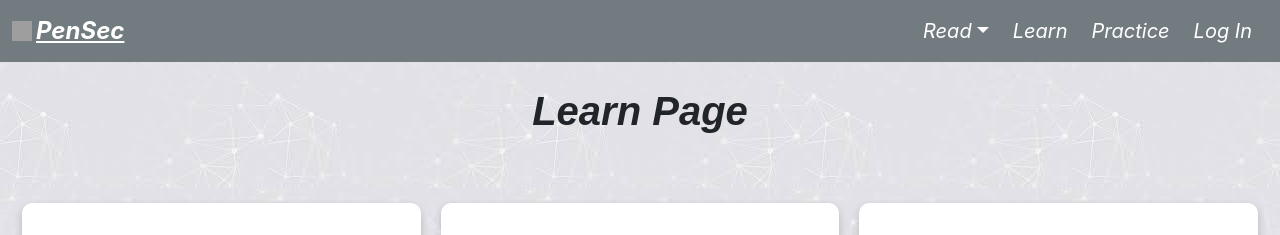
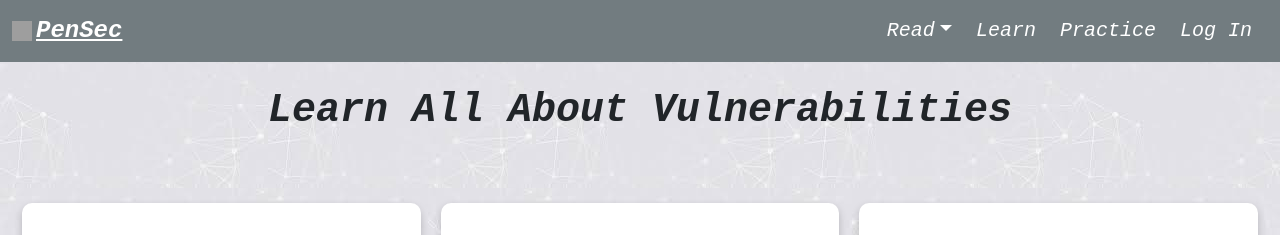
Before and after one commit to brandonwong3/cyber_next, a React (Create React App) app: page /learn in a window 1280 px wide. Shown: the top 235 px of the page. Built offline with nearby package versions, Linux system fonts and the light colour scheme; no server answers; grey boxes are pictures that could not be loaded.

Commit message:
added hovers and changed font

```diff
--- a/public/css/App.css
+++ b/public/css/App.css
@@ -423,6 +423,7 @@ code {
 	max-width: 100%;
 }
 
+
 .quiz-card h1, h2, h3, h4, h5, p {
 	word-wrap: break-word;
 }
--- a/src/components/pages/LearnPage.css
+++ b/src/components/pages/LearnPage.css
@@ -1,5 +1,5 @@
 .learn-page {
-  font-family: Arial, sans-serif;
+  font-family: andale mono, monospace;
   text-align: center;
   margin-bottom: 20px;
 }
--- a/src/components/pages/LearnPage.js
+++ b/src/components/pages/LearnPage.js
@@ -8,7 +8,7 @@ const LearnPage = () => {
 		<BaseTemplate>
 			<div className="learn-page">
 				<div className={"mx-auto flex justify-center flex-grow flex-1 align-center"}>
-					<h1>Learn Page</h1>
+					<h1>Learn All About Vulnerabilities</h1>
 				</div>
 
 				<div className="learn-section">
--- a/src/components/pages/stacks/read/ReadWhatsNextPage.js
+++ b/src/components/pages/stacks/read/ReadWhatsNextPage.js
@@ -17,7 +17,7 @@ const ReadWhatsNextPage = () => {
 			</div>
 			<div className="read-whats-next-content">
 				<div className="read-whats-next-page-header">
-					<h1>What's Next...</h1>
+					<h1>What's Next?</h1>
 				</div>
 
 				<div className="read-whats-next-main-section">
--- a/src/components/pages/stacks/read/businesspage.css
+++ b/src/components/pages/stacks/read/businesspage.css
@@ -1,5 +1,5 @@
 .business-container {
-  font-family: Arial, sans-serif;
+  font-family: andale mono, monospace;
   position: relative;
 }
 
--- a/src/components/pages/stacks/read/whatsnext.css
+++ b/src/components/pages/stacks/read/whatsnext.css
@@ -1,5 +1,5 @@
 .read-whats-next-page {
-  font-family: Arial, sans-serif;
+  font-family: andale mono, monospace;
   position: relative;
 }
 
--- a/src/index.css
+++ b/src/index.css
@@ -1,8 +1,6 @@
 body {
 	margin: 0;
-	font-family: -apple-system, BlinkMacSystemFont, 'Segoe UI', 'Roboto', 'Oxygen',
-		'Ubuntu', 'Cantarell', 'Fira Sans', 'Droid Sans', 'Helvetica Neue',
-		sans-serif;
+	font-family: andale mono, monospace;
 	-webkit-font-smoothing: antialiased;
 	-moz-osx-font-smoothing: grayscale;
 	background-image: url('../public/images/background.jpeg');
@@ -19,6 +17,7 @@ body {
 	padding: 20px;
 	font-size: large;
 }
+
 .homeDescr h1 {
 	font-size: 50px;
 }
@@ -68,6 +67,11 @@ body {
 	box-shadow: 5px 5px 10px rgba(0, 0, 0, 0.3);
 	align-items: center;
 	background-color: #EDEAEA;
+}
+
+.box:hover {
+	background-color: #c6c5c5;
+	transform: translateY(-5px);
 }
 
 .caption {
@@ -193,10 +197,19 @@ button {
 	width: 1000px;
 }
 
+button:hover {
+	background-color: #393f42;
+	transform: translateY(-5px);
+}
+
 /* Reading Pages */
-.broken-auth-desc, .risk-desc, .prevention-desc .SQL-injection-desc, .cross-site-scripting-desc {
+.broken-auth-desc,
+.risk-desc,
+.prevention-desc .SQL-injection-desc,
+.cross-site-scripting-desc {
 	margin-left: 0.5rem;
 }
+
 .broken-auth-desc li {
 	margin-left: 1rem;
 	padding-top: 0.25rem;
```
Lines whose indentation alone changed are shown as unchanged.
